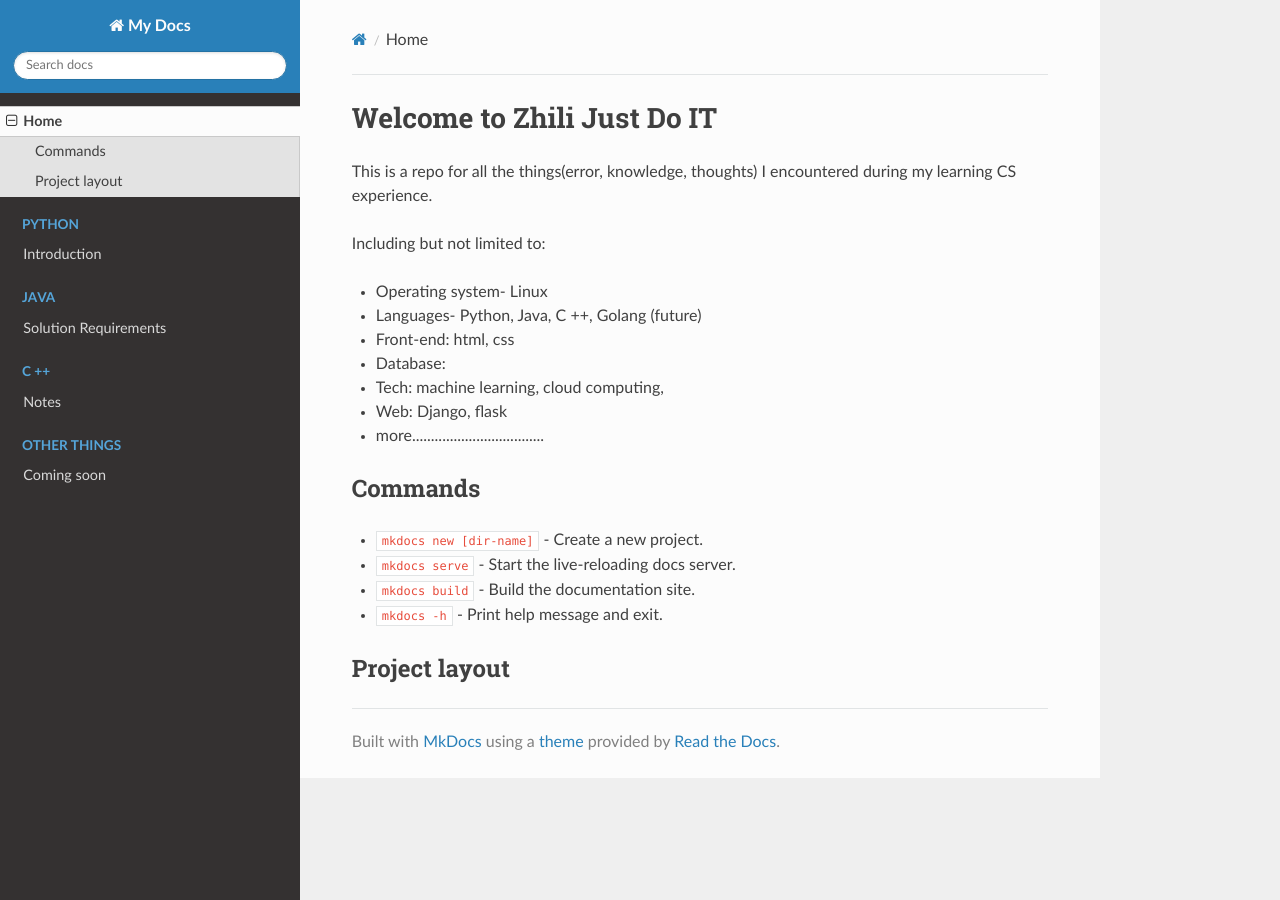
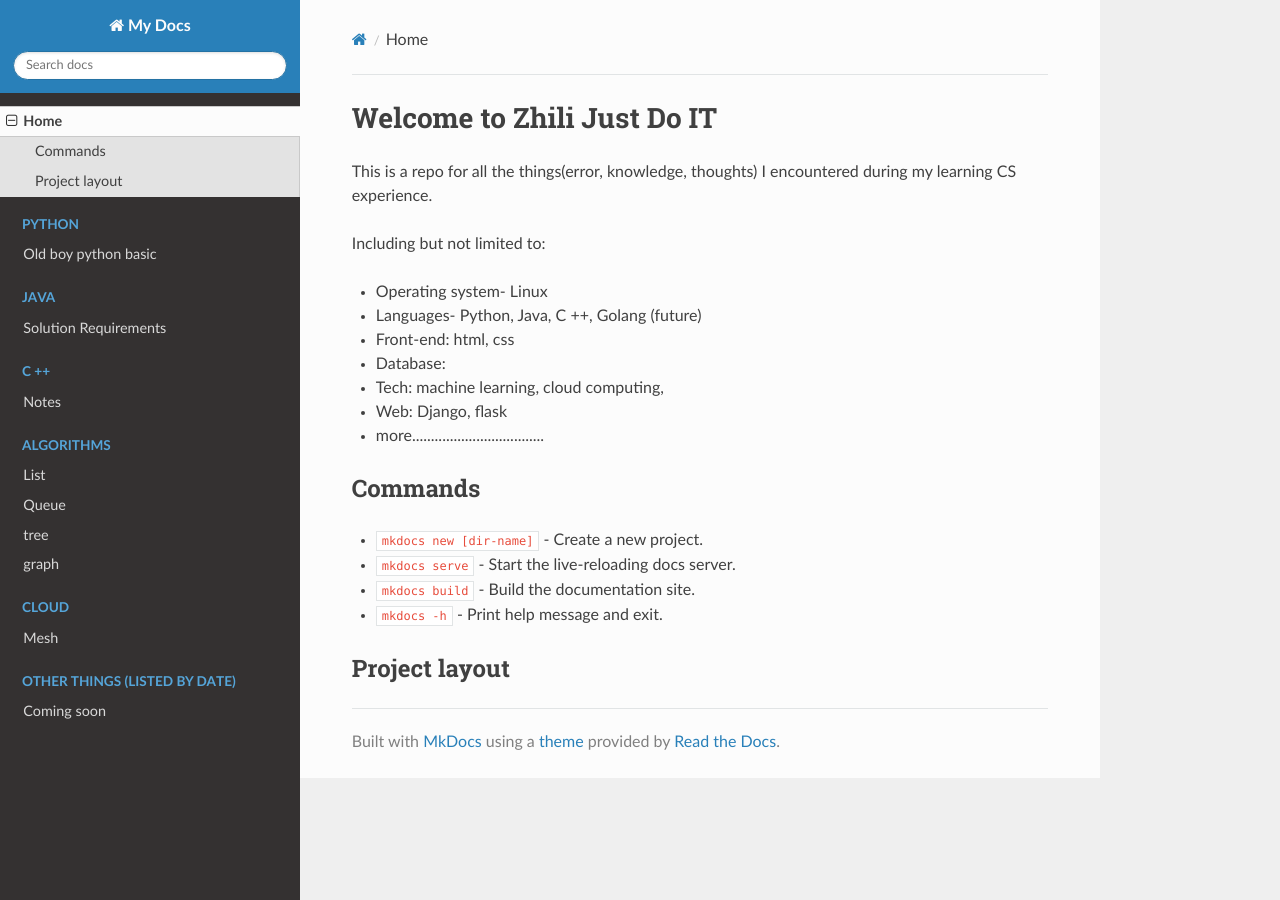
Before and after one commit to weixiongdi/Zhili-JUST-Do-IT, an MkDocs documentation site: the page built from docs/index.md, in a window 1280 px wide. Built offline with MkDocs 1.6.1, drawn with Linux system fonts in a browser that asks for light colours; nearby versions of some CDN libraries.

Commit message:
add more stuff

```diff
--- a/mkdocs.yml
+++ b/mkdocs.yml
@@ -3,7 +3,7 @@ nav:
     - Home: index.md
     - Python:
       # - Detailed Design:
-        - Introduction: detailed_design/introduction.md
+        - Old boy python basic: python/introduction.md
         # - User Experience: detailed_design/user_experience.md
         # - System Architecture:
         #   - Architecture overview: detailed_design/system_architecture.md
@@ -13,7 +13,7 @@ nav:
         # - References: detailed_design/references.md
         # - UX design: ux-ui-design/ux-design.md
     - Java:
-      - Solution Requirements: requirements/requirements.md
+      - Solution Requirements: Java/requirements.md
         # - Machine Learning :
         #   - Grouping Strategy for Production Data: machine_learning/grouping.md
         #   - Validation Strategy for Production Forecasting: machine_learning/validation_strategy.md
@@ -25,8 +25,16 @@ nav:
     # - Well Integrity Management Solution:
     #     - Data Model: wim/wim_data_model.md
     - C ++:
-      - Notes: requirements/requirements.md
-    - Other things:
+      - Notes: CPP/requirements.md
+    - Algorithms:
+        - List: alog/list/list.md
+        - Queue: alog/queue/queue.md
+        - tree: alog/tree/tre.md
+        - graph: algo/graph/hraph.md
+    - Cloud:
+        - Mesh: cloud/mesh.md
+
+    - Other things (listed by date):
       - Coming soon: other/mynote.md
 theme: readthedocs
 markdown_extensions:
```
